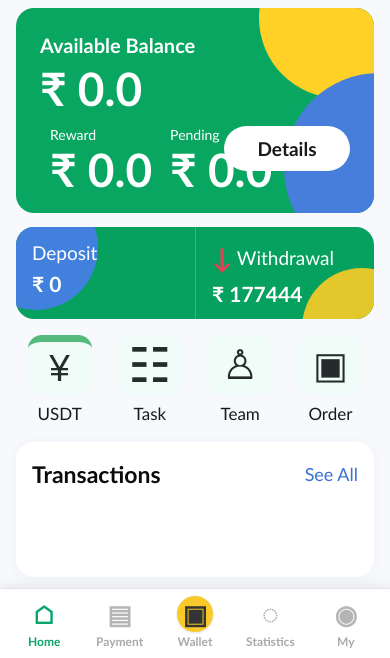
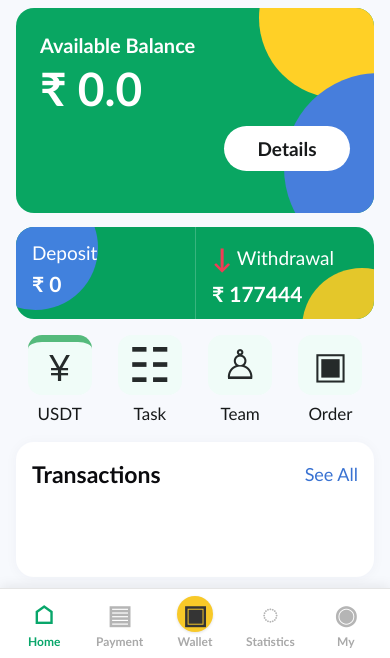
Before and after one commit to kairesk3-ux/sbipay, a website: page dashboard.html in a window 390 px wide. Shown: the part 186-844 px from the top of the page. Drawn offline with Linux system fonts and the light colour scheme.

Commit message:
Match dashboard mobile sizing and hide pending metric

```diff
--- a/dashboard.html
+++ b/dashboard.html
@@ -7,7 +7,7 @@
 <main class="app-shell">
   <section class="download-panel" id="download-panel" hidden><strong>Registration Successful</strong><span>Your account is ready.</span><a href="https://www.webtonative.com/api/v1/demo/download/6aad6cdbdad8b64c33dcaeb5/ANDROID?t=1789750716729" target="_blank" rel="noopener" download>Download APK</a></section>
   <header class="topbar"><div class="avatar">S</div><div class="identity"><strong id="username">New User</strong><span>ID: <strong id="user-id">284041</strong> <button class="copy-id" type="button" data-copy="284041" aria-label="Copy ID">▣</button></span></div><a class="alert" href="notification.html" aria-label="Notifications"><svg class="bell-icon" viewBox="0 0 32 32" aria-hidden="true"><path d="M7 22h18l-2-3V13a7 7 0 0 0-14 0v6l-2 3Z"></path><path d="M13 26a3 3 0 0 0 6 0"></path></svg></a></header>
-  <section class="balance-card"><div><h1>Available Balance</h1><strong id="dashboard-balance">₹ 0.0</strong></div><div class="account-metrics"><div>Reward<strong id="dashboard-reward">₹ 0.0</strong></div><div>Pending<strong id="dashboard-pending">₹ 0.0</strong></div></div><a href="details.html" class="detail-button">Details</a></section>
+  <section class="balance-card"><div><h1>Available Balance</h1><strong id="dashboard-balance">₹ 0.0</strong></div><span id="dashboard-reward" hidden></span><span id="dashboard-pending" hidden></span><a href="details.html" class="detail-button">Details</a></section>
   <section class="flow-card"><a href="deposit.html"><span>Deposit</span><strong>₹ 0</strong></a><a href="withdraw.html"><span><b>↓</b> Withdrawal</span><strong>₹ 177444</strong></a></section>
   <nav class="quick-actions" aria-label="Quick actions"><a href="usdt.html"><span class="quick-icon money">¥</span><b>USDT</b></a><a href="task.html"><span class="quick-icon checklist">☷</span><b>Task</b></a><a href="team.html"><span class="quick-icon team">♙</span><b>Team</b></a><a href="order.html"><span class="quick-icon order">▣</span><b>Order</b></a></nav>
   <section class="transactions" id="transactions"><header><h2>Transactions</h2><a href="transactions.html">See All</a></header><article><span class="transaction-icon">$↓</span><div><strong>Deposit INR</strong><small>2026-09-15 18:53:24</small></div><div class="amount">₹ 1000.00<button type="button">Close</button></div></article><article><span class="transaction-icon">$↓</span><div><strong>Deposit INR</strong><small>2026-09-15 13:58:19</small></div><div class="amount">₹ 1000.00<button type="button">Close</button></div></article><article><span class="transaction-icon">$↓</span><div><strong>Deposit INR</strong><small>2026-09-15 13:56:49</small></div><div class="amount">₹ 1000.00<button type="button">Close</button></div></article><article><span class="transaction-icon">$↓</span><div><strong>Deposit INR</strong><small>2026-09-15 13:44:05</small></div><div class="amount">₹ 500.00<button type="button">Close</button></div></article></section>
```
